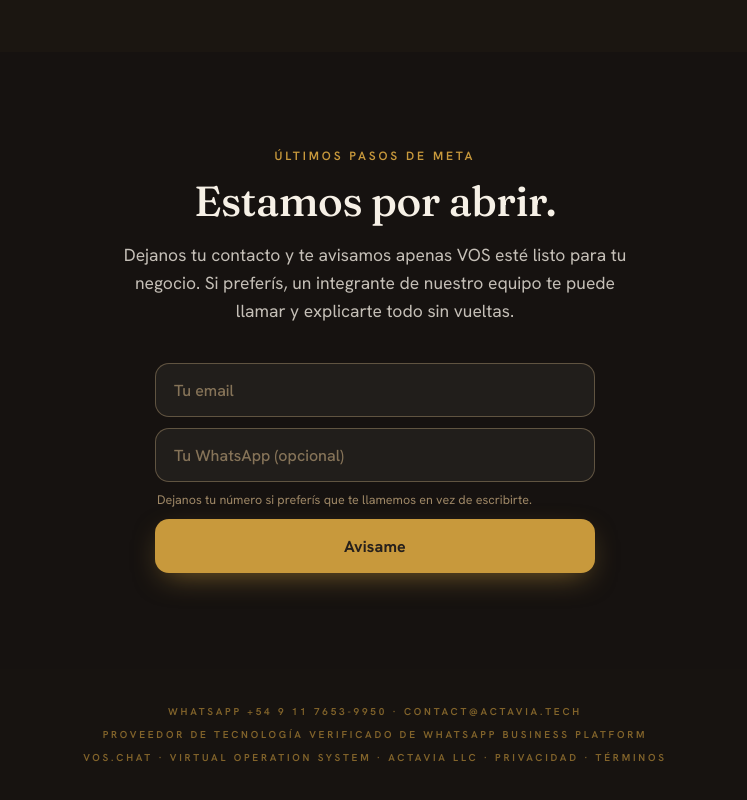
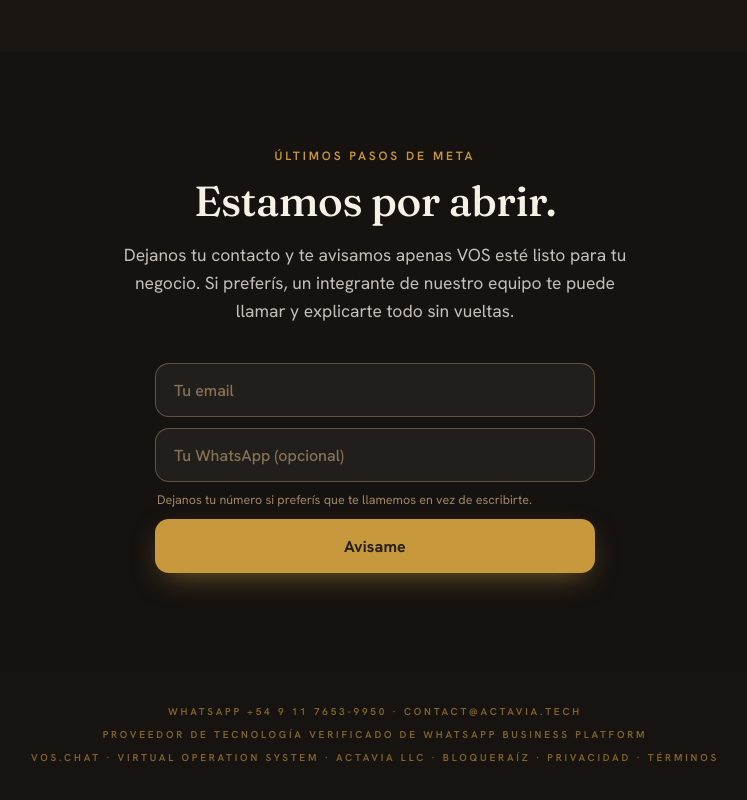
Before and after one commit to luisbanasco-hub/vos-web, a plain HTML site: page index.html in a window 1280 px wide. Shown: the part 6395-7195 px from the top of the page, without its empty margins (265-1012 px from the left). Drawn offline with Linux system fonts and the light colour scheme.

Commit message:
Pie: enlaces a Actavia y BloqueRaíz (#8)
Enlaces desde el pie hacia actavia.tech y bloqueraiz.com, para que los buscadores relacionen los productos de Actavia.


Claude-Session: https://claude.ai/code/session_01HUw1eiFuQJkXsA9tgfUdpd

Co-authored-by: Claude <noreply@anthropic.com>

```diff
--- a/index.html
+++ b/index.html
@@ -455,7 +455,7 @@
 <div class="foot">
   <div class="foot-line"><a href="https://wa.me/5491176539950">WhatsApp +54 9 11 7653-9950</a> · <a href="mailto:contact@actavia.tech">contact@actavia.tech</a></div>
   <div class="foot-line">Proveedor de tecnología verificado de WhatsApp Business Platform</div>
-  <div class="foot-line">vos.chat · Virtual Operation System · Actavia LLC · <a href="privacidad.html">Privacidad</a> · <a href="terminos.html">Términos</a></div>
+  <div class="foot-line">vos.chat · Virtual Operation System · <a href="https://actavia.tech" rel="noopener">Actavia LLC</a> · <a href="https://bloqueraiz.com" rel="noopener">BloqueRaíz</a> · <a href="privacidad.html">Privacidad</a> · <a href="terminos.html">Términos</a></div>
 </div>
 
 <script>
```
